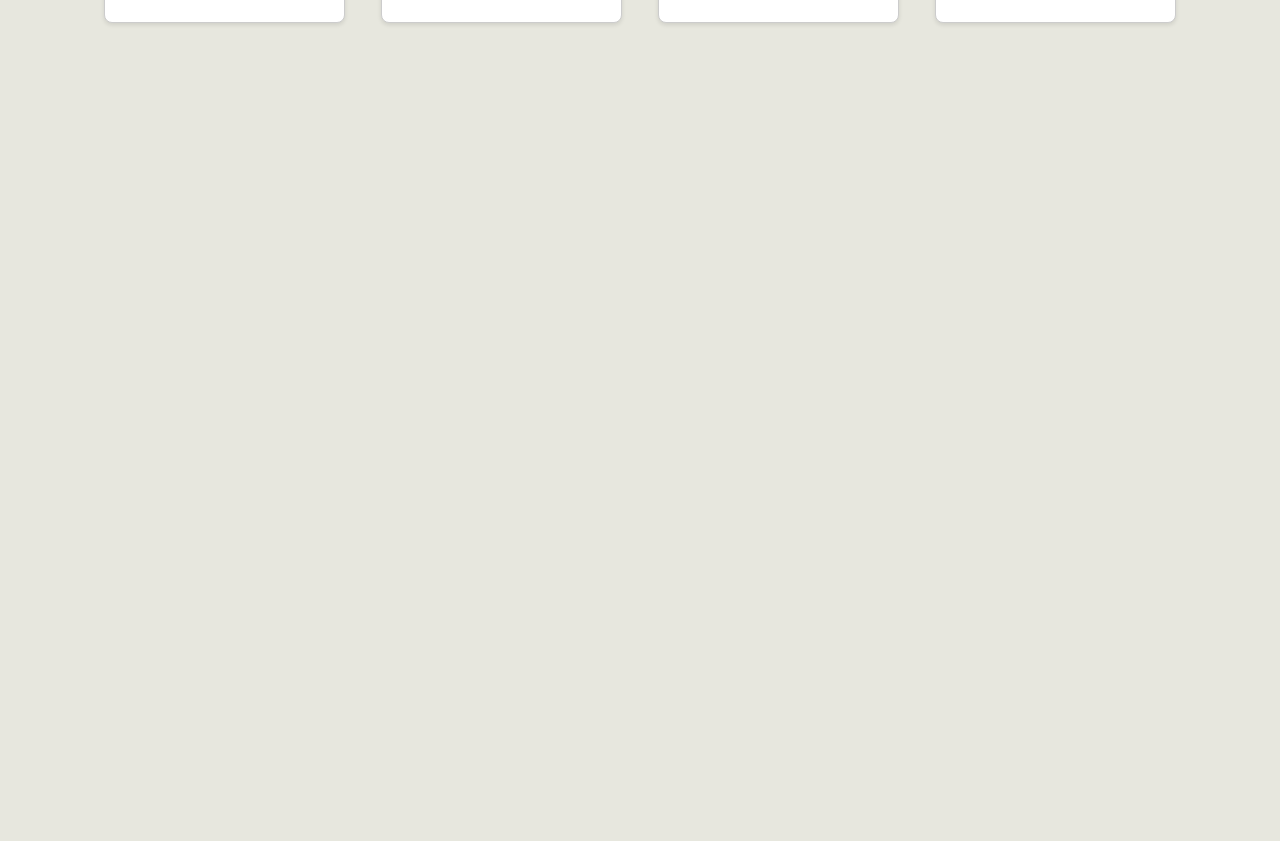
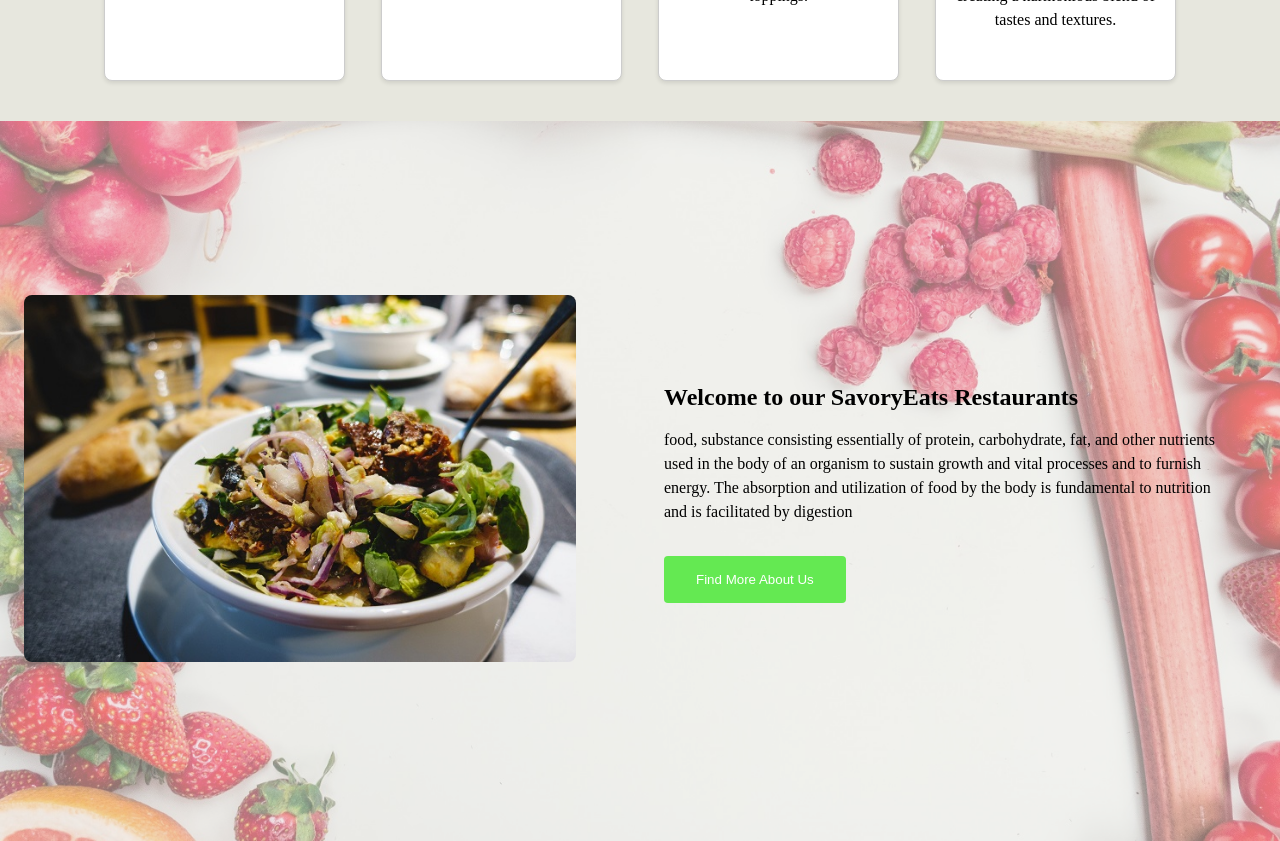
Before and after one commit to rayan25nov/restaurant-client, a React (Vite) app: page / in a window 1280 px wide. Shown: the part 1460-2301 px from the top of the page. Before the commit the page ends 1523 px from the top, so only its background shows below. Built offline with nearby package versions, Linux system fonts and the light colour scheme.

Commit message:
Added About section

```diff
--- a/index.html
+++ b/index.html
@@ -4,6 +4,7 @@
     <meta charset="UTF-8" />
     <link rel="shortcut icon" href="/menu.png" type="image/x-icon" />
     <meta name="viewport" content="width=device-width, initial-scale=1.0" />
+    <meta name="description" content="">
     <title>Vite + React</title>
   </head>
   <body>
--- a/src/App.jsx
+++ b/src/App.jsx
@@ -1,6 +1,7 @@
 import "./App.css";
 import Home from "./common/Home";
 import Navbar from "./common/Navbar";
+import About from "./about/About";
 import Meals from "./menu/Meals";
 
 function App() {
@@ -9,6 +10,7 @@ function App() {
       <Navbar />
       <Home />
       <Meals />
+      <About />
     </div>
   );
 }
--- /dev/null
+++ b/src/about/About.jsx
@@ -0,0 +1,26 @@
+import React from "react";
+import Styles from "./About.module.css";
+import Salad from "../assets/images/Salad.jpg";
+
+const About = () => {
+  return (
+    <div className={Styles.container}>
+      <div className={Styles.image}>
+        <img src={Salad} alt="Salad" />
+      </div>
+      <div className={Styles.main}>
+        <h3>Welcome to our SavoryEats Restaurants</h3>
+        <p>
+          food, substance consisting essentially of protein, carbohydrate, fat,
+          and other nutrients used in the body of an organism to sustain growth
+          and vital processes and to furnish energy. The absorption and
+          utilization of food by the body is fundamental to nutrition and is
+          facilitated by digestion
+        </p>
+        <button>Find More About Us</button>
+      </div>
+    </div>
+  );
+};
+
+export default About;
--- /dev/null
+++ b/src/about/About.module.css
@@ -0,0 +1,80 @@
+.container {
+  position: relative;
+  display: flex;
+  align-items: center;
+  justify-content: center;
+  height: 90vh;
+}
+.container::before {
+  content: "";
+  position: absolute;
+  top: 0;
+  left: 0;
+  width: 100%;
+  height: 100%;
+  background-image: url("../Assets/Images/background.jpg");
+  background-size: cover;
+  background-position: center;
+  opacity: 0.5;
+  z-index: -1;
+}
+.image {
+  flex: 2;
+  margin: 1.5rem;
+}
+
+.image img {
+  width: 100%;
+  max-height: 100%;
+  border-radius: 0.5rem;
+}
+
+.main {
+  flex: 2;
+  padding: 2rem;
+  margin: 2rem;
+}
+
+h3 {
+  font-size: 1.5rem;
+  line-height: 1.2;
+  margin-bottom: 1rem;
+}
+
+p {
+  font-size: 1rem;
+  line-height: 1.5;
+  margin-bottom: 2rem;
+}
+
+button {
+  padding: 1rem 2rem;
+  background-color: #64e952;
+  color: white;
+  border: none;
+  border-radius: 0.25rem;
+  cursor: pointer;
+  transition: background-color 0.3s ease-in-out;
+}
+
+button:hover {
+  background-color: #37c72a;
+}
+
+@media screen and (max-width: 768px) {
+  .container {
+    flex-direction: column;
+    align-items: center;
+    justify-content: center;
+    height: auto;
+  }
+
+  .main {
+    text-align: center;
+  }
+
+  .image {
+    order: -1;
+    margin-bottom: 1rem;
+  }
+}
```
Also changed, not shown: src/assets/images/background.jpg (added), src/assets/images/salad.jpg (added), src/menu/Meals.module.css (line endings or trailing spaces).
